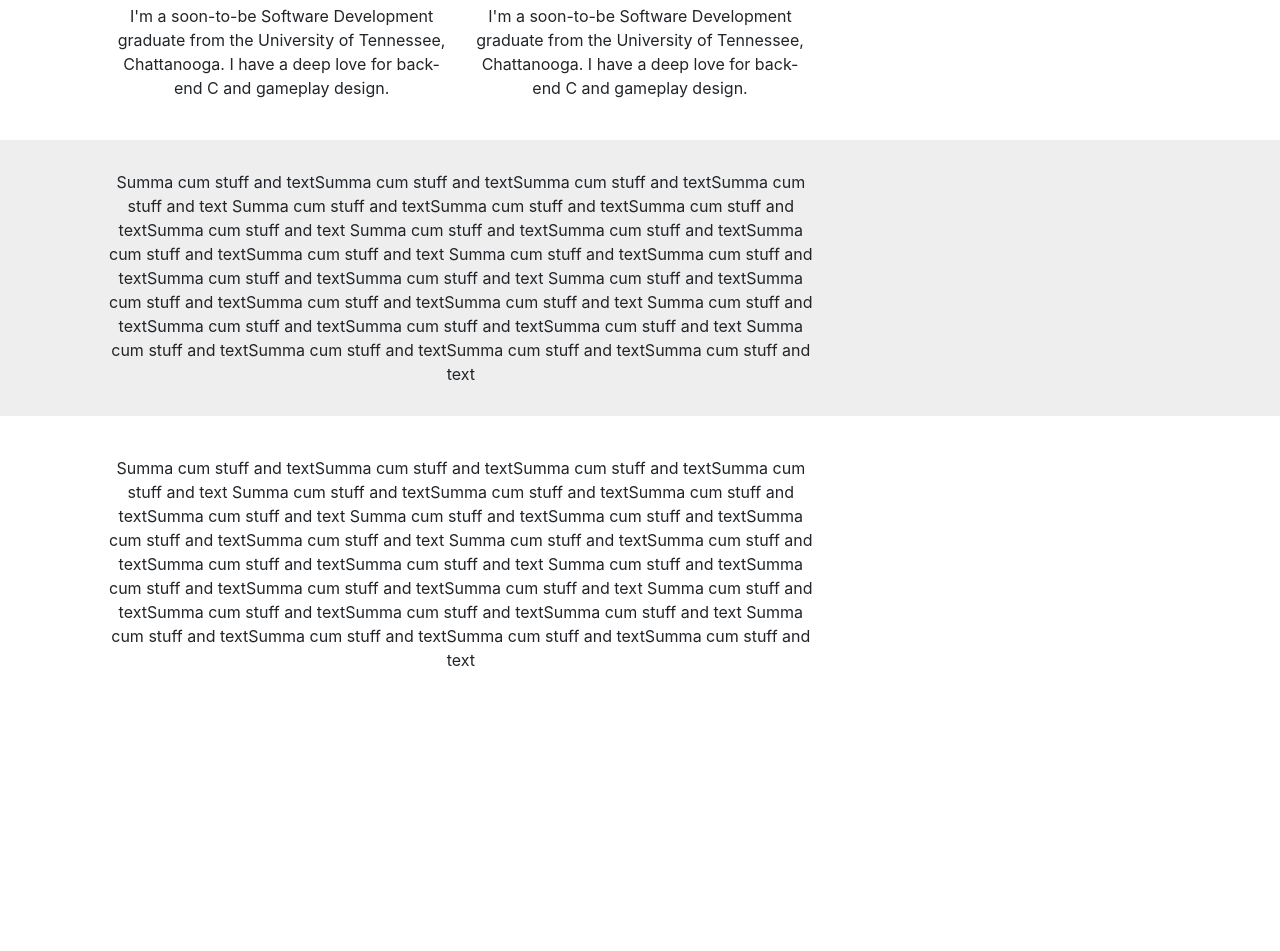
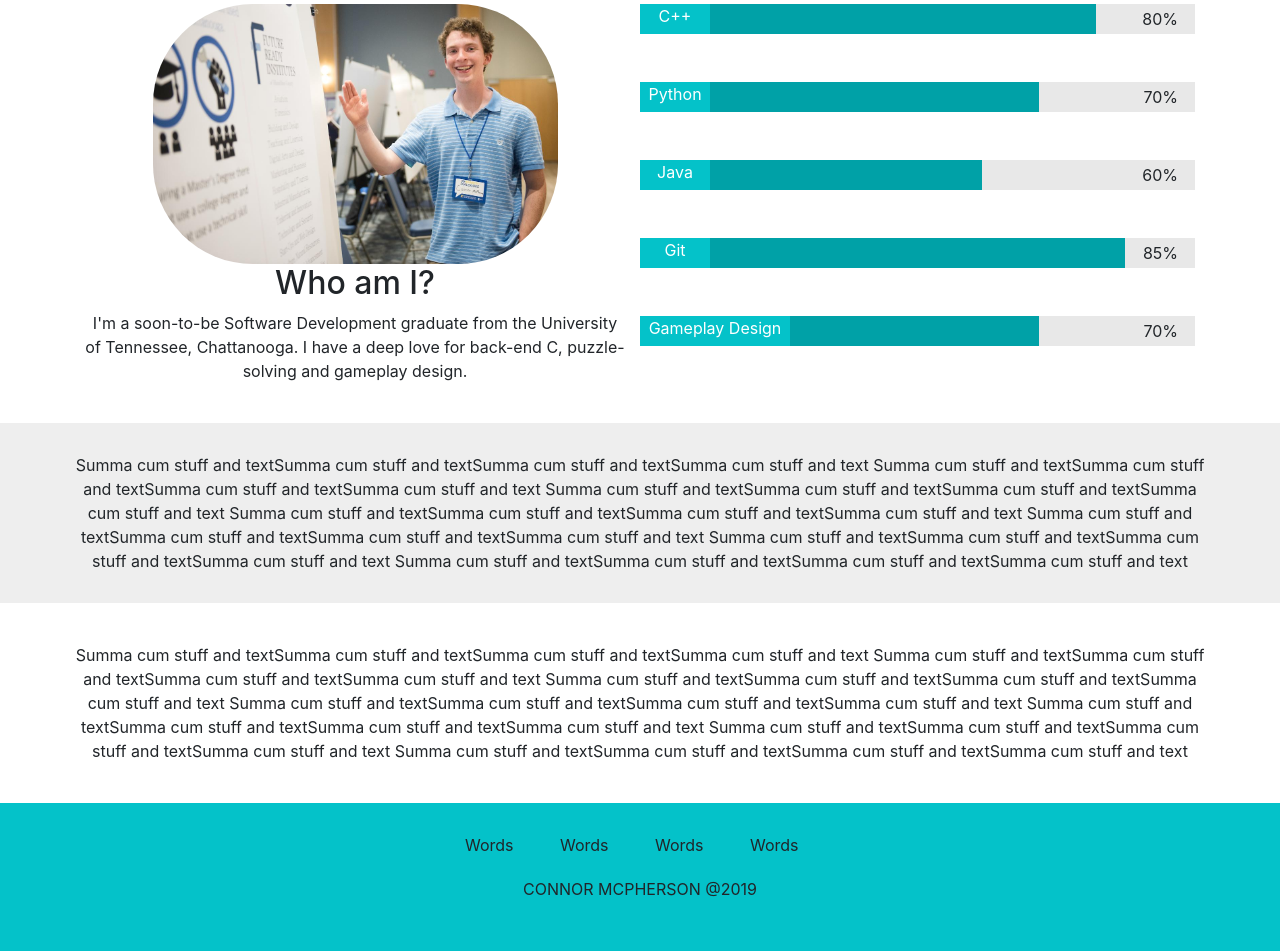
Before and after one commit to kingoftheconnors/old_github.io, a plain HTML site: page index.html in a window 1280 px wide. Shown: the part 836-1787 px from the top of the page. Before the commit the page ends 1548 px from the top, so only its background shows below. Drawn offline with nearby package versions, Linux system fonts and the light colour scheme.

Commit message:
Added about me content

```diff
--- a/index.html
+++ b/index.html
@@ -26,18 +26,49 @@
 
             <!-- 1. About div -->
             <section id="about">
-            <div class="block">
                 <div class="container">
                     <div class="row">
                         <div class="col-6">
+                            <img src="ResearchDialogues.jpg" class="picture"><br>
+                            <h2>Who am I?</h2>
                             I'm a soon-to-be Software Development graduate from the University of Tennessee, Chattanooga.
-                    I have a deep love for back-end C and gameplay design.
+                            I have a deep love for back-end C, puzzle-solving and gameplay design.
                         </div>
                         <div class="col-6">
-                    I'm a soon-to-be Software Development graduate from the University of Tennessee, Chattanooga.
-                    I have a deep love for back-end C and gameplay design.
+                            <div class="level-bar flex">
+                                <div class="bar" data-level=80%>
+                                <div class="tag bold">C++</div>
                                 </div>
-
+                                <span class="tag--right">80%</span>
+                            </div>
+                            <br><br>
+                            <div class="level-bar flex">
+                                <div class="bar" data-level=70%>
+                                <div class="tag bold">Python</div>
+                                </div>
+                                <span class="tag--right">70%</span>
+                            </div>
+                            <br><br>
+                            <div class="level-bar flex">
+                                <div class="bar" data-level=60%>
+                                <div class="tag bold">Java</div>
+                                </div>
+                                <span class="tag--right">60%</span>
+                            </div>
+                            <br><br>
+                            <div class="level-bar flex">
+                                <div class="bar" data-level=85%>
+                                <div class="tag bold">Git</div>
+                                </div>
+                                <span class="tag--right">85%</span>
+                            </div>
+                            <br><br>
+                            <div class="level-bar flex">
+                                <div class="bar" data-level=70%>
+                                <div class="tag bold" style="width: 150px;">Gameplay Design</div>
+                                </div>
+                                <span class="tag--right">70%</span>
+                            </div>
                         </div>
                     </div>
                 </div>
@@ -45,7 +76,8 @@
 
             <!-- 2. Projects div -->
             <section id="portfolio">
-            <div class="block">
+                <div class="container">
+                    <div class="row">
                         Summa cum stuff and textSumma cum stuff and textSumma cum stuff and textSumma cum stuff and text
                         Summa cum stuff and textSumma cum stuff and textSumma cum stuff and textSumma cum stuff and text
                         Summa cum stuff and textSumma cum stuff and textSumma cum stuff and textSumma cum stuff and text
@@ -54,6 +86,7 @@
                         Summa cum stuff and textSumma cum stuff and textSumma cum stuff and textSumma cum stuff and text
                         Summa cum stuff and textSumma cum stuff and textSumma cum stuff and textSumma cum stuff and text
                     </div>
+                </div>
             </section>
 
             <!-- 3. Upcoming: Youtube div (video game commentaries and critiques) -->
@@ -61,7 +94,8 @@
 
             <!-- 4. Contact div -->
             <section id="contact">
-            <div class="block">
+                <div class="container">
+                    <div class="row">
                         Summa cum stuff and textSumma cum stuff and textSumma cum stuff and textSumma cum stuff and text
                         Summa cum stuff and textSumma cum stuff and textSumma cum stuff and textSumma cum stuff and text
                         Summa cum stuff and textSumma cum stuff and textSumma cum stuff and textSumma cum stuff and text
@@ -70,10 +104,56 @@
                         Summa cum stuff and textSumma cum stuff and textSumma cum stuff and textSumma cum stuff and text
                         Summa cum stuff and textSumma cum stuff and textSumma cum stuff and textSumma cum stuff and text
                     </div>
+                </div>
             </section>
 
-        <div class="col-3">
-            <img src="./ResearchDialogues.jpg" class="picture">
+            <!-- Footer -->
+<footer class="page-footer">
+
+        <!-- Footer Links -->
+        <div class="container text-center text-md-left">
+
+          <!-- Grid row -->
+          <div class="row">
+
+            <!-- Grid column -->
+            <div class="col-4"></div>
+
+
+            <!-- Grid column -->
+            <div class="col-1">
+                Words
             </div>
+            <!-- Grid column -->
+
+            <!-- Grid column -->
+            <div class="col-1">
+                Words
+            </div>
+            <!-- Grid column -->
+
+            <!-- Grid column -->
+            <div class="col-1">
+                Words
+            </div>
+            <!-- Grid column -->
+
+            <!-- Grid column -->
+            <div class="col-1">
+                Words
+            </div>
+            <!-- Grid column -->
+
+
+            <!-- Grid column -->
+            <div class="col-4"></div>
+
+          </div>
+        </div>
+
+        <!-- Copyright -->
+        <div class="footer-copyright text-center">CONNOR MCPHERSON @2019</div>
+        <!-- Copyright -->
+      </footer>
     </body>
 </html>
--- a/main.css
+++ b/main.css
@@ -26,12 +26,58 @@ section:nth-of-type(even) {
   background: #eee;
 }
 
-.block {
-    padding-left: 8%;
-    padding-right: 36%;
-    text-align: center;
+.picture {
+    width: 75%;
+    margin: auto;
+    border-radius: 100px;
 }
 
+.flex {
+    display: flex;
+    flex-direction: column;
+    justify-content: center;
+    align-items: center; }
+
+.bar {
+    left: 0;
+    position: absolute;
+    background-color: #00A1A7;
+    height: 30px;
+}
+
+.tag {
+    left: 0;
+    position: absolute;
+    background-color: #04C2C9;
+    color: #fff;
+    height: 100%;
+    width: 110px;
+    width: 70px; }
+
+.level-bar {
+  height: 30px;
+  background:#e8e8e8;
+}
+
+.tag--right {
+    position: absolute;
+    right: 2em;
+}
+/*
+.bold {
+    font-family: 'Calibri-bold';
+}*/
+
+.page-footer {
+    padding: 30px;
+    background-color: #04C2C9;
+}
+
+.footer-copyright {
+    padding: 20px;
+}
+
+/*
 .picture {
     max-width: inherit;
     height: auto;
@@ -40,4 +86,4 @@ section:nth-of-type(even) {
     bottom: 0;
     left: 66vw;
     margin: auto;
-}
+}*/
--- a/main.js
+++ b/main.js
@@ -3,9 +3,9 @@
   $('.picture').css('background-position', 'left ' + ((scrolledY)) + 'px');
 });*/
 jQuery(document).ready(function(t) {
-  t(".level-bar-inner").css("width","0"),
+  t(".bar").css("width","0"),
   t(window).on("load", function() {
-    t(".level-bar-inner").each(function() {
+    t(".bar").each(function() {
       var n=t(this).data("level");
       t(this).animate({width:n},800)
     })
```
Lines whose indentation alone changed are shown as unchanged.
